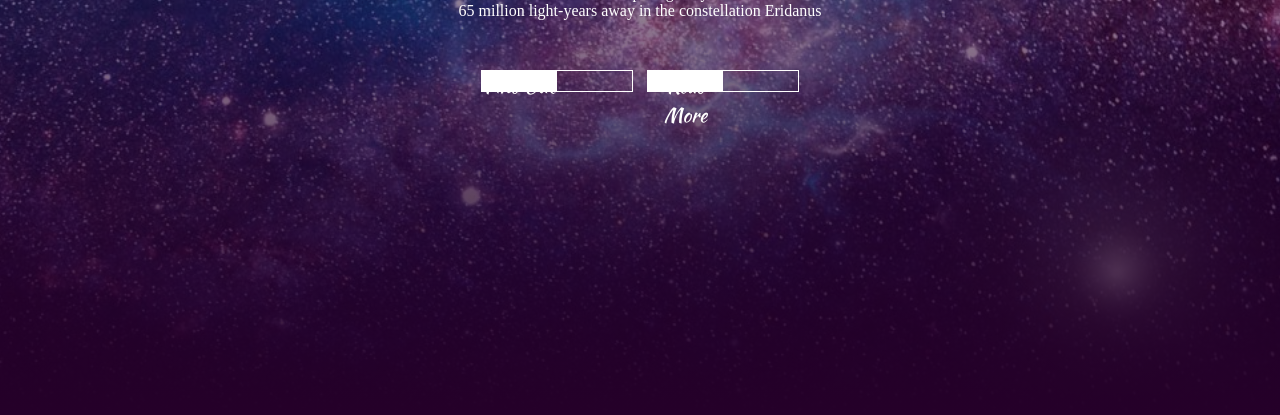
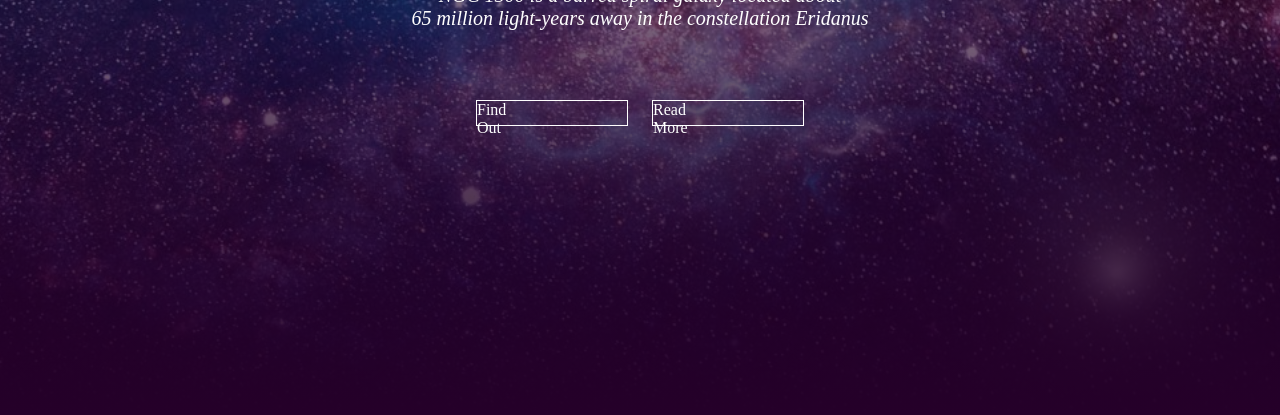
Before and after one commit to shsoltani/HTMLCSS, a plain HTML site: page index.html in a window 1280 px wide. Shown: the part 385-800 px from the top of the page. Drawn offline with Linux system fonts and the light colour scheme.

Commit message:
2shanbeh work1

```diff
--- a/css/style.css
+++ b/css/style.css
@@ -1,58 +1,88 @@
 *{
     margin:0;
     padding:0;
+	text-decoration:none;
+}
+
+#banner{
+    background: linear-gradient(rgba(0,0,0.2,0.2),#250029), url(../images/banner.jpg) ;
+    background-size: cover;
+    background-position: center;
+    height: 100vh;
+
+.logo{
+    width: 140px;
+	position: absolute;
+    top:4%;
+	left:5%;
+
+}
+
+.banner-text{
+	text-align:center;
+	color:white;
+	padding-top:180px;
+}
+
+
+.banner-text h1 {
+	font-size:130px;
+	font-family:Kaushan Script;
+
+}
+
+.banner-text p {
+	font-size:20px;
+	font-style:italic;
 
 }
 .banner-btn{
-	margin:50px auto 0 ;
+	margin:70px auto 0 ;
+}
 
-}
 .banner-btn a{
 	width:150px;
-	text-decoratin:none;
 	display:inline-block;
-	margin:0 5px ;
+	margin:0 10px ;
+	padding:12px 0;
+	color:white;
 	border:0.5px solid  white;
-	padding:10px 0;
-	color:white;
+	position:relative;
 	z-index:1;
-	position:relative;
-	font-size:20px;
-	font-family:Kaushan Script;
+
 
 }
 .banner-btn a span{
-	width:50%;
+	width:0%;
 	height:100%;
 	position:absolute;
 	top:0;
 	left:0;
 	background:white;
 	z-index:-1;
+	transition:0.5s;
 }
 
-#banner{
-    background: linear-gradient(rgba(0,0,0.2,.02),#250029), url(../images/banner.jpg) ;
-    background-size: cover;
-    background-position: center;
-    height: 100vh;
+.banner-btn a:hover span{
+	width:100%;
+}
+.banner-btn a:hover {
+	color:black;
+
+
+
+}
+
 }
 a:visited{
 	color:white;
-	text-decoration:none;
+
 }
 a{
 	color:white;
-	text-decoration:none;
-}
-.logo{
-    width: 140px;
-	height:140px;
-    position: absolute;
-    top:4%;
-	left:5%;
 
 }
+
 .title{
 	color:white;
 	font-size:18pt;
@@ -61,13 +91,3 @@ a{
 	left:6%;
 
 }
-.banner-text{
-	text-align:center;
-	color:white;
-	padding-top:180px;
-}
-
-.banner-text h1 {
-	font-size:130px;
-	font-family:Kaushan Script;
-}
```
Also changed, not shown: index.html (+2 -3 lines).
